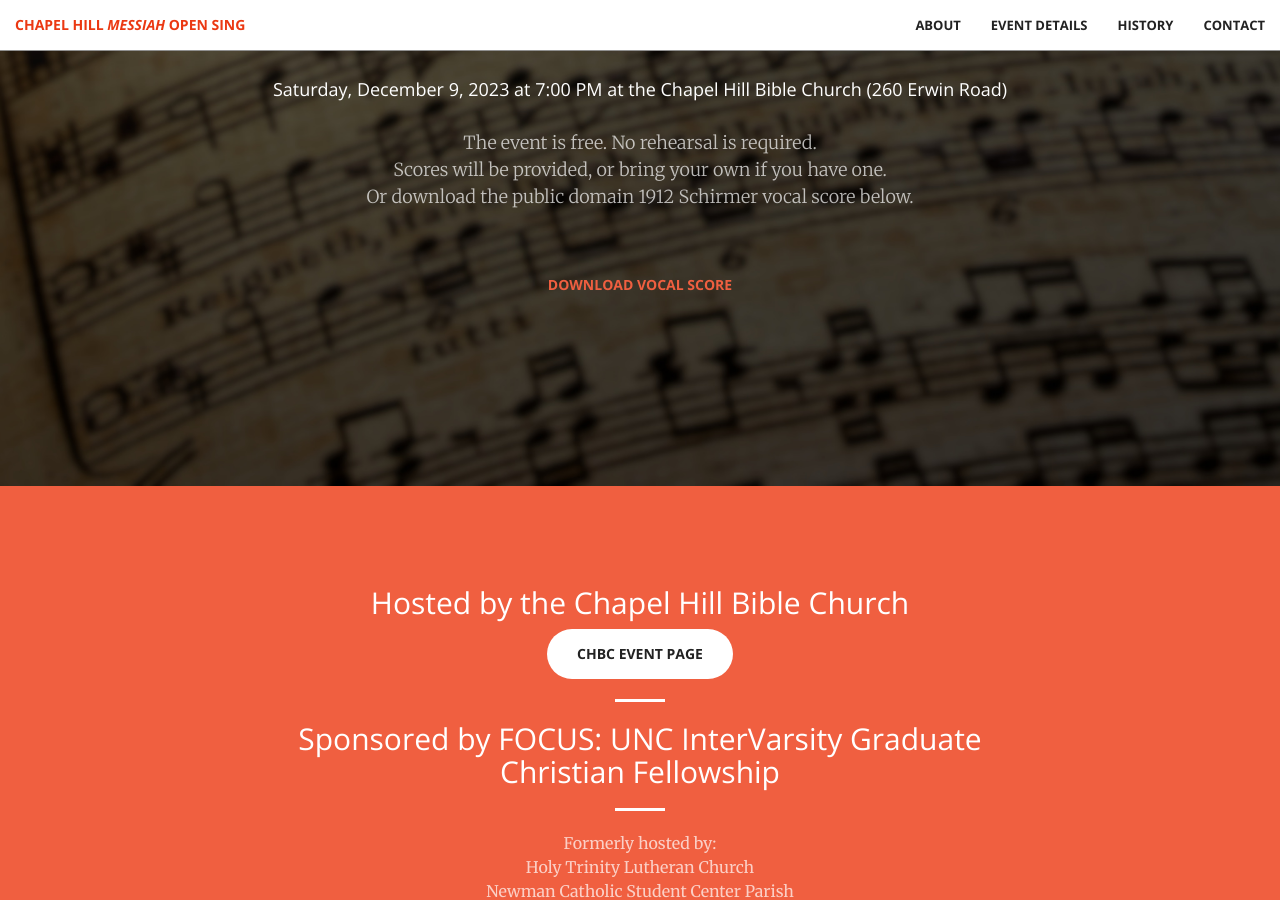
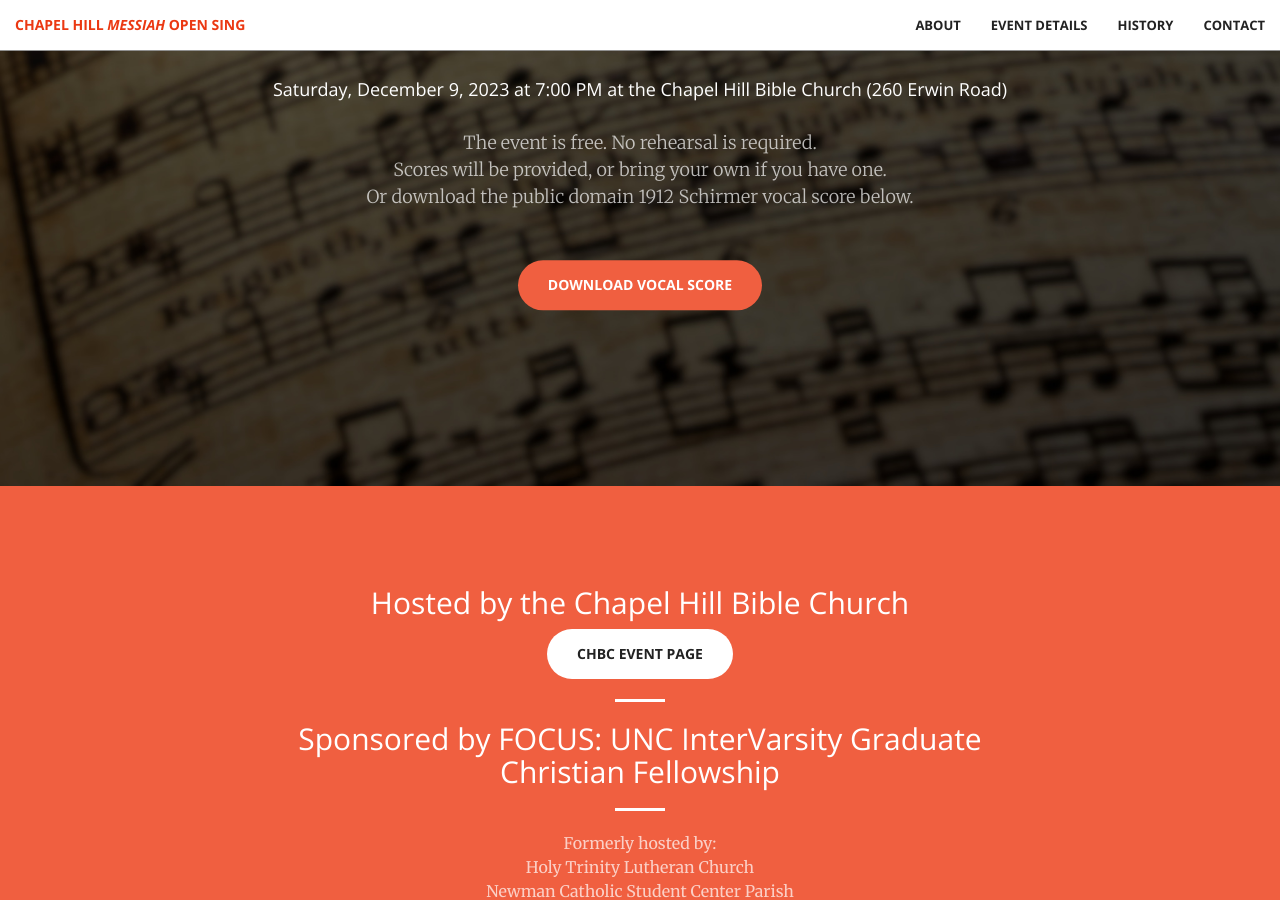
Before and after one commit to chapelhillmessiah/chapelhillmessiah.github.io, a Jekyll site: the page built from index.html, in a window 1280 px wide and 900 px high, scrolled down 414 px. Built offline with Jekyll 4.4.1, drawn with Linux system fonts in a browser that asks for light colours.

Commit message:
[header.html] fix typo in button code

```diff
--- a/_includes/header.html
+++ b/_includes/header.html
@@ -13,7 +13,7 @@
                 <br>Scores will be provided, or bring your own if you have one.
                 <br>Or download the public domain 1912 Schirmer vocal score below.
             </p>
-            <a href="score/IMSLP11870-Handel_Messiah_Schirmer_1912.pdf" class="btn btn-oprimary btn-xl">Download Vocal Score</a>
+            <a href="score/IMSLP11870-Handel_Messiah_Schirmer_1912.pdf" class="btn btn-primary btn-xl">Download Vocal Score</a>
             <!-- <p>Start Bootstrap can help you build better websites using the Bootstrap CSS framework! Just download your template and start going, no strings attached!</p> -->
             <!-- <a href="#about" class="btn btn-primary btn-xl page-scroll">Find Out More</a> -->
         </div>
```
